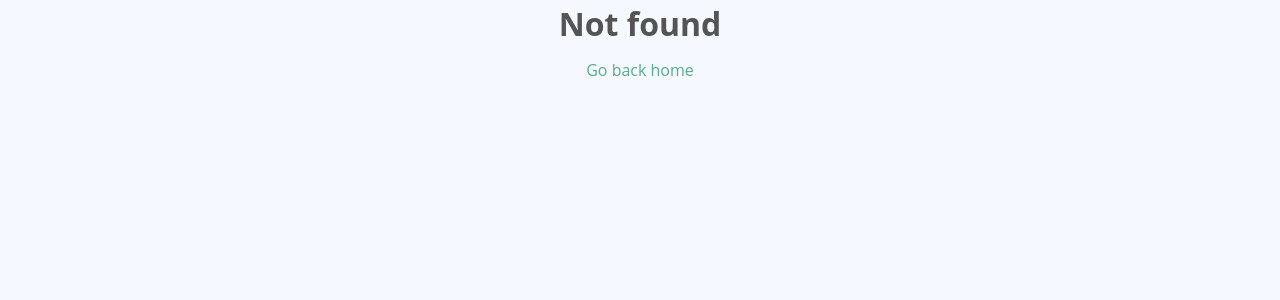
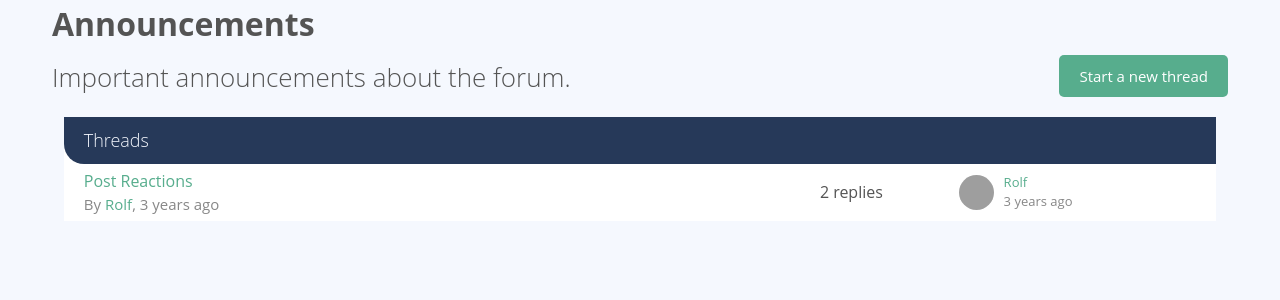
Before and after one commit to tothpeter/tutorial-js-vue-vueschool, a Vue app: page /forum/-KpOx5Y4AqRr3sB4Ybwj in a window 1280 px wide. Before the commit this address had no page. Shown: the top 300 px of the page. Built offline with nearby package versions, Linux system fonts and the light colour scheme; grey boxes are pictures that could not be loaded.

Commit message:
Add forum show page

```diff
--- a/package.json
+++ b/package.json
@@ -39,7 +39,8 @@
         "error",
         {
           "ignores": [
-            "Home"
+            "Home",
+            "Forum"
           ]
         }
       ]
--- /dev/null
+++ b/src/pages/ForumShow.vue
@@ -0,0 +1,37 @@
+<template>
+  <div class="col-full">
+    <div class="forum-header">
+      <div class="forum-details">
+        <h1>{{ forum.name }}</h1>
+        <p class="text-lead">{{ forum.description }}</p>
+      </div>
+      <a href="#" class="btn-green btn-small">Start a new thread</a>
+    </div>
+
+    <div class="push-top">
+      <thread-list :threads="threads" />
+    </div>
+  </div>
+</template>
+
+<script setup>
+import { defineProps } from 'vue'
+import sourceData from '@/data.json'
+import ThreadList from '@/components/ThreadList.vue'
+
+const props = defineProps({
+  id: {
+    required: true,
+    type: String
+  }
+})
+
+const forum = sourceData.forums.find(forum => forum.id === props.id)
+
+const threads = sourceData.threads.filter(thread => thread.forumId === forum.id)
+
+</script>
+
+<style>
+
+</style>
--- a/src/router/index.js
+++ b/src/router/index.js
@@ -1,6 +1,7 @@
 import Home from '@/pages/Home'
 import ThreadShow from '@/pages/ThreadShow'
 import NotFound from '@/pages/NotFound'
+import ForumShow from '@/pages/ForumShow'
 
 import { createRouter, createWebHistory } from 'vue-router'
 import sourceData from '@/data.json'
@@ -10,6 +11,12 @@ const routes = [
     path: '/',
     name: 'Home',
     component: Home,
+  },
+  {
+    path: '/forum/:id',
+    name: 'ForumShow',
+    component: ForumShow,
+    props: true,
   },
   {
     path: '/thread/:id',
```
